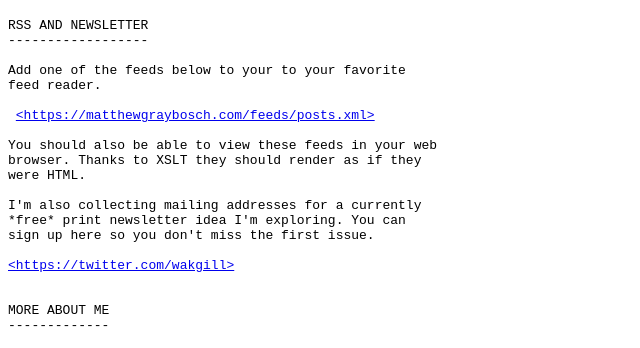
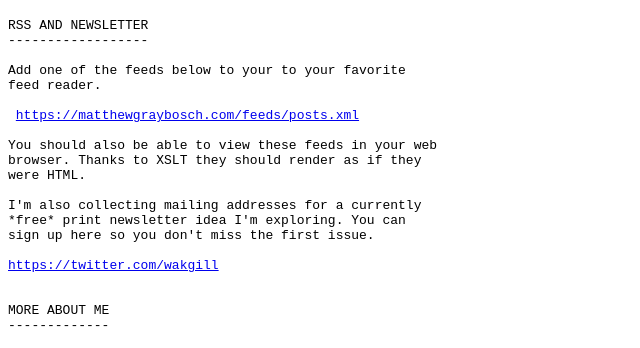
Before and after one commit to 0x000m/0x000m.github.io, a Jekyll site: the page built from index.md, in a window 1280 px wide. Shown: the part 335-683 px from the top of the page, without its empty margins (0-640 px from the left). Built offline with Jekyll 4.4.1, drawn with Linux system fonts in a browser that asks for light colours.

```diff
--- a/index.md
+++ b/index.md
@@ -25,13 +25,13 @@ RSS AND NEWSLETTER
 
 Add one of the feeds below to your to your favorite feed reader.
 
- <a href="https://twitter.com/wakgill"><https://matthewgraybosch.com/feeds/posts.xml></a>
+ <a href="https://twitter.com/wakgill">https://matthewgraybosch.com/feeds/posts.xml</a>
 
 You should also be able to view these feeds in your web browser. Thanks to XSLT they should render as if they were HTML.
 
 I'm also collecting mailing addresses for a currently *free* print newsletter idea I'm exploring. You can sign up here so you don't miss the first issue.
 
-<a href="https://twitter.com/wakgill"><https://twitter.com/wakgill></a>
+<a href="https://twitter.com/wakgill">https://twitter.com/wakgill</a>
 
 
 MORE ABOUT ME
```
